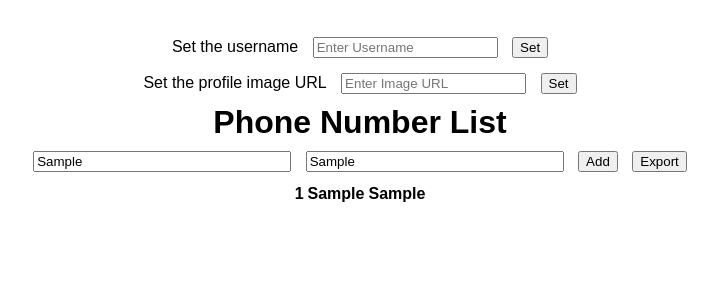
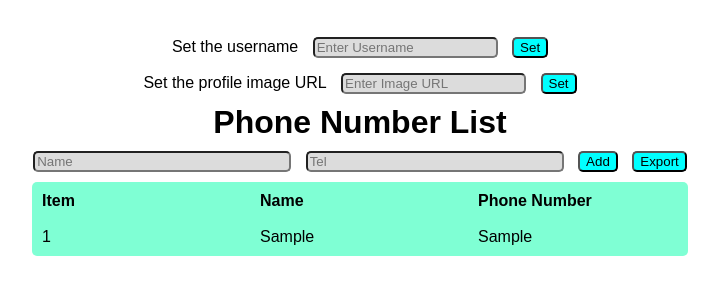
Before and after one commit to Fieldly4/ITF-Web-1, a plain HTML site: page lab14.html in a window 1280 px wide. Both pictures are taken after typing "Sample", "Sample" into the empty fields and a click on the button "Add". Shown: the part 243-538 px from the top of the page, without its empty margins (280-999 px from the left). Drawn offline with Linux system fonts and the light colour scheme.

Commit message:
add Work

```diff
--- a/lab14.html
+++ b/lab14.html
@@ -30,16 +30,20 @@
             <div class="insert">
                 <div>
                     <input type="text" placeholder="Name" style="width: 250px;" id="phonename">
-                    <input type="text" placeholder="Tel" style="width: 250px;" id="phonetel">
+                    <input type="text" placeholder="Tel" style="width: 250px;" id="phonenumber">
                     <button onclick="addphone()">Add</button>
                     <button>Export</button>
                 </div>
                 <table id="table">
-                    <tr>
-                        <th id="count"></th>
-                        <th id="tablename"></th>
-                        <th id="tabletel"></th>
-                    </tr>
+                    <thead>
+                        <tr>
+                            <th>Item</th>
+                            <th>Name</th>
+                            <th>Phone Number</th>
+                        </tr>
+                    </thead>
+                    <tbody class="tablephone" id="table">
+                    </tbody>
                 </table>
             </div>
     </center>
@@ -47,29 +51,38 @@
         const username = document.getElementById("username");
         const inputname = document.getElementById("inputname");
         const inputimage = document.getElementById("inputimage");
-        const phonename = document.getElementById("phonename")
-        const phonetel = document.getElementById("phonetel")
-        let num = 1
+        const phonename = document.getElementById("phonename");
+        const phonetel = document.getElementById("phonenumber");
+        let num = 1;
 
         username.textContent = "Thanakorn Phopan 67070040";
         image.style.backgroundImage = "url(https://encrypted-tbn0.gstatic.com/images?q=tbn:ANd9GcQ_FWF2judaujT30K9sMf-tZFhMWpgP6xCemw&s)";
 
         function setusername(){
             username.textContent = inputname.value;
-            console.log(inputname.value)
+            console.log(inputname.value);
         };
 
         function setimage(){
             image.style.backgroundImage = "url(" + inputimage.value + ")";
-            console.log(inputimage.value)
+            console.log(inputimage.value);
         };
         function addphone(){
-            count.textContent = num;
-            tablename.textContent = phonename.value;
-            tabletel.textContent = phonetel.value;
-            console.log(num);
+            const tableBody = document.getElementById('table');
+            const newRow = document.createElement('tr');
+            const newName = document.createElement('td');
+            const newNum = document.createElement('td');
+            const newNumber = document.createElement('td');
+            newNum.textContent = num;
+            newNumber.textContent = phonetel.value;
+            newName.textContent = phonename.value;
+            newRow.appendChild(newNum);
+            newRow.appendChild(newNumber);
+            newRow.appendChild(newName);
+            tableBody.appendChild(newRow);
+            phonename.value = '';
+            phonetel.value = '';
             num = num+1;
-            //array.push สร้าง array มาใส่ object แทน ขก.ทำแล้ว
         };
     </script>
 </body>
--- a/style_lab14.css
+++ b/style_lab14.css
@@ -3,3 +3,23 @@
 
     font-family:Arial, Helvetica, sans-serif
 }
+th, td {
+    padding: 8px;
+    text-align: left;
+    width: 200px;
+}
+tr {
+    margin-bottom: 100px;
+}
+input{
+    background-color: gainsboro;
+    border-radius: 5px;
+}
+button{
+    background-color: aqua;
+    border-radius: 5px;
+}
+table{
+    background-color: aquamarine;
+    border-radius: 5px;
+}
```
